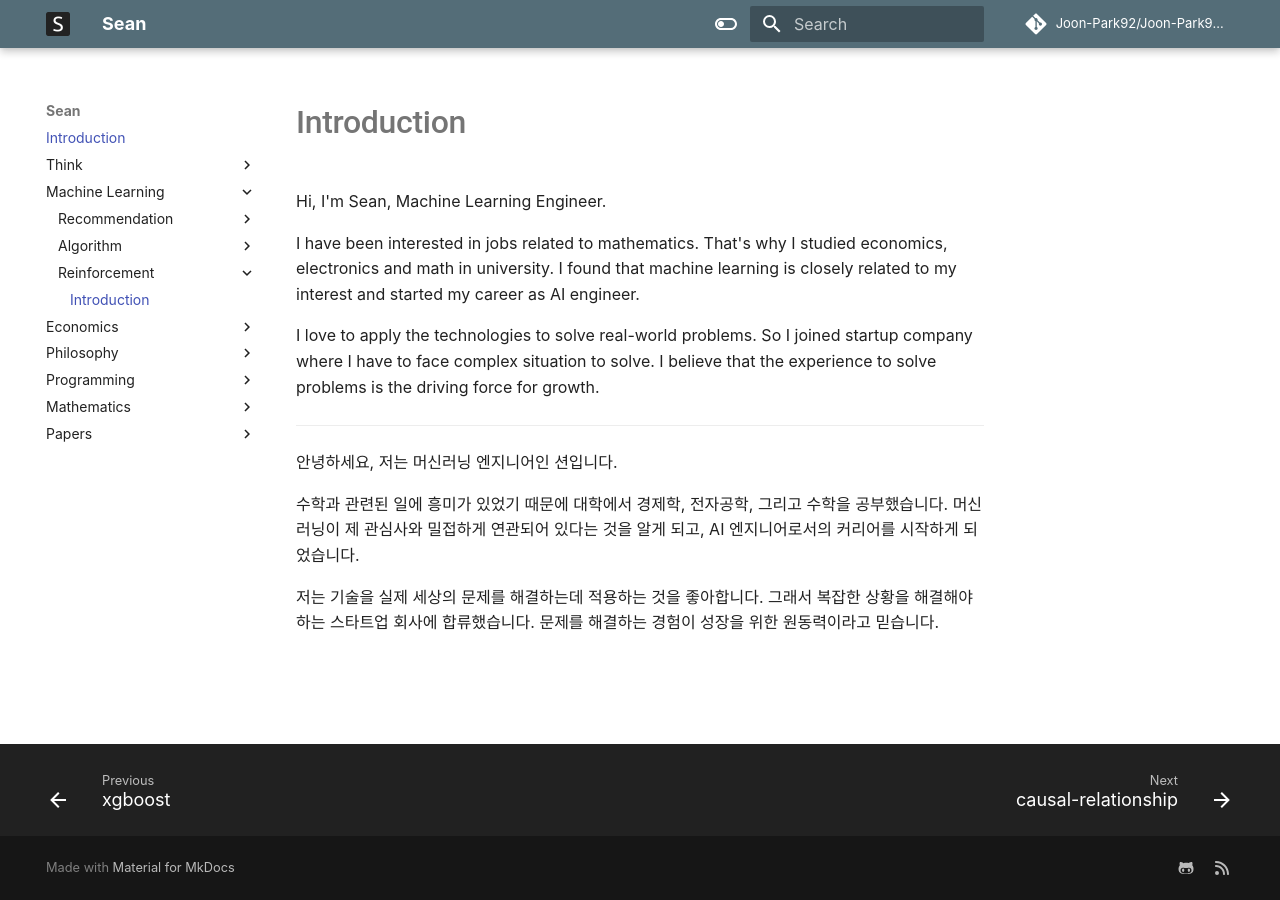
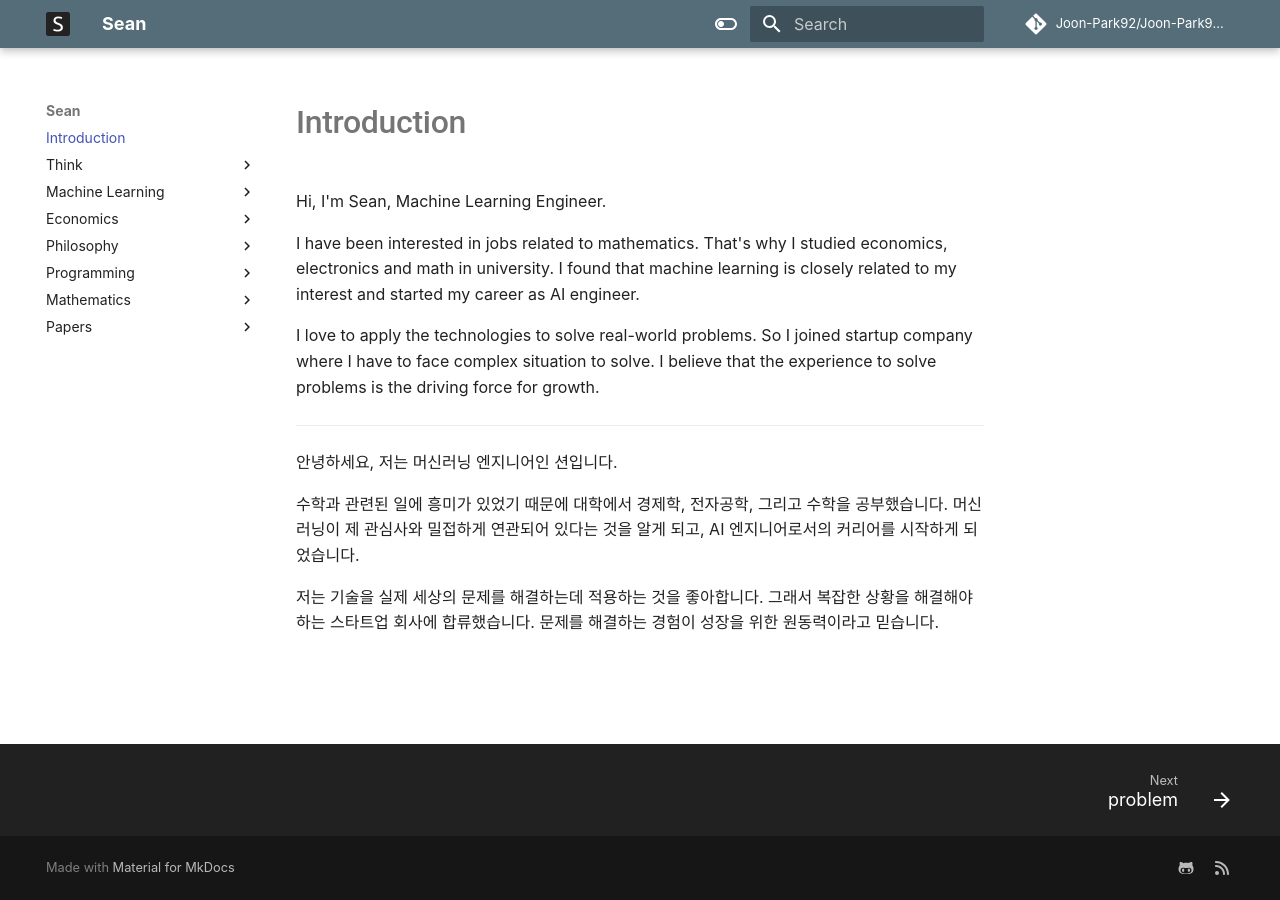
Before and after one commit to Joon-Park92/Joon-Park92.github.io, an MkDocs documentation site: the page built from docs/c0295d5c-ac9d-4a38-a890-a550d8508304.md, in a window 1280 px wide. Built offline with MkDocs 1.6.1 and Material for MkDocs 9.7.7, drawn with Linux system fonts in a browser that asks for light colours; comment, search, counter and statistics services are not loaded; some of the changed lines change nothing that is shown.

Commit message:
Automatically sync files from knowledge #93 (#61)
Co-authored-by: GitHub Actions <noreply@github.com>

```diff
--- a/mkdocs.yml
+++ b/mkdocs.yml
@@ -17,7 +17,7 @@
           - gradient-boost: 3ccafe3b-c24d-4bbc-b8a5-487b3b83cd5a.md
           - xgboost: 5608e722-eb92-471f-bd22-d563272ce76f.md
       - Reinforcement:
-          - pokemon: c0295d5c-ac9d-4a38-a890-a550d8508304.md
+          - pokemon: a544e931-db9d-4f20-b003-6a89f2d4a8d0.md
   - Economics:
       - causal-relationship: 998de948-f260-4548-ac8e-d776cb700c5b.md
   - Philosophy:
```
